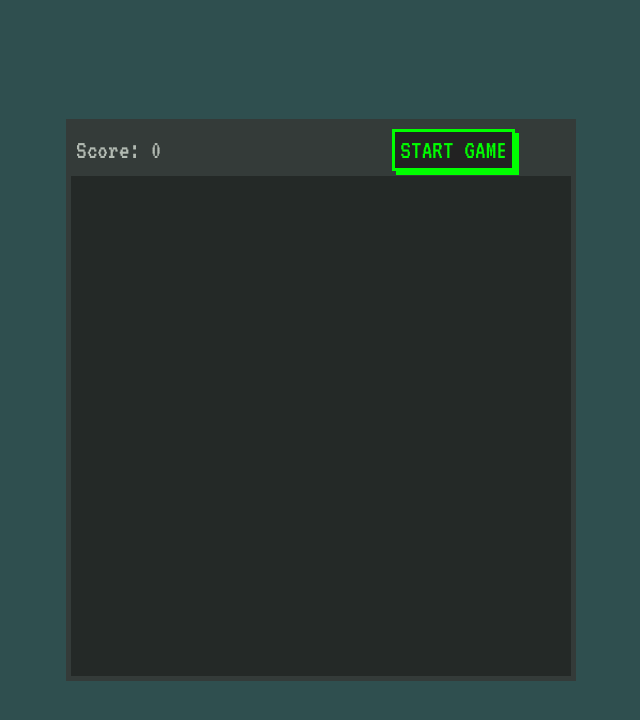
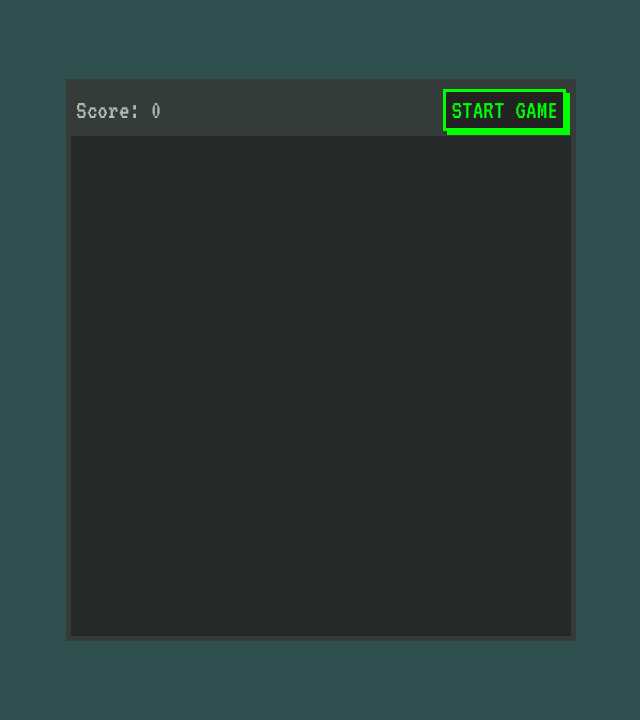
Before and after one commit to lmmv9411/snake-js, a plain HTML site: page index.html in a window 1280 px wide. Shown: the whole page, without its empty margins (319-959 px from the left). Drawn offline with Linux system fonts and the light colour scheme.

Commit message:
fixes css

```diff
--- a/index.css
+++ b/index.css
@@ -12,7 +12,7 @@ body {
     display: flex;
     align-items: center;
     justify-content: center;
-    height: 100vh;
+    height: 90vh;
     background-color: darkslategray;
 }
 
@@ -30,6 +30,10 @@ body {
 
 .score {
     padding: 5px;
+    display: flex;
+    flex-direction: row;
+    justify-content: space-between;
+    align-items: center;
 }
 
 .retro-button {
@@ -41,25 +45,30 @@ body {
     padding: 5px;
     text-transform: uppercase;
     cursor: pointer;
-    box-shadow: 4px 4px 0 #00ff00;  /* Sombra verde para el efecto 3D */
+    box-shadow: 4px 4px 0 #00ff00;
+    /* Sombra verde para el efecto 3D */
     transition: all 0.2s ease;
-  }
+}
 
-  .retro-button:hover {
+.retro-button:hover {
     background-color: #333;
-    box-shadow: 6px 6px 0 #00ff00;  /* Incrementa la sombra al pasar el ratón */
-  }
+    box-shadow: 6px 6px 0 #00ff00;
+    /* Incrementa la sombra al pasar el ratón */
+}
 
-  .retro-button:active {
-    box-shadow: 2px 2px 0 #00ff00;  /* Reduce la sombra para simular el efecto de hundirse al presionar */
+.retro-button:active {
+    box-shadow: 2px 2px 0 #00ff00;
+    /* Reduce la sombra para simular el efecto de hundirse al presionar */
     background-color: #444;
-    transform: translate(2px, 2px);  /* Mueve el botón para dar la sensación de estar presionado */
-  }
+    transform: translate(2px, 2px);
+    /* Mueve el botón para dar la sensación de estar presionado */
+}
 
 #score {
     background-color: rgb(52, 59, 57);
     border: none;
     outline: none;
+    width: 20px;
 }
 
 @media screen and (max-width: 728px) {
--- a/index.html
+++ b/index.html
@@ -17,8 +17,10 @@
 
     <div class="container">
         <div class="score">
-            <label for="score">Score:</label>
-            <input type="text" readonly id="score" value="0">
+            <div>
+                <label for="score">Score:</label>
+                <input type="text" readonly id="score" value="0">
+            </div>
             <button class="retro-button" id="btngame">Start Game</button>
         </div>
         <canvas width="500" height="500" id="canvas"></canvas>
--- a/index.js
+++ b/index.js
@@ -130,6 +130,10 @@ window.addEventListener('keydown', e => move(e.code));
 
 function move(code) {
 
+    if (state !== RUN) {
+        return;
+    }
+
     if (!DIRECTIONS.hasOwnProperty(code)) {
         console.log("own", code);
         return;
@@ -231,8 +235,8 @@ btngame.addEventListener('click', () => {
     } else {
         state = RUN;
         btngame.textContent = "Stop";
+        main();
     }
-    main();
 });
 
 function main() {
```
